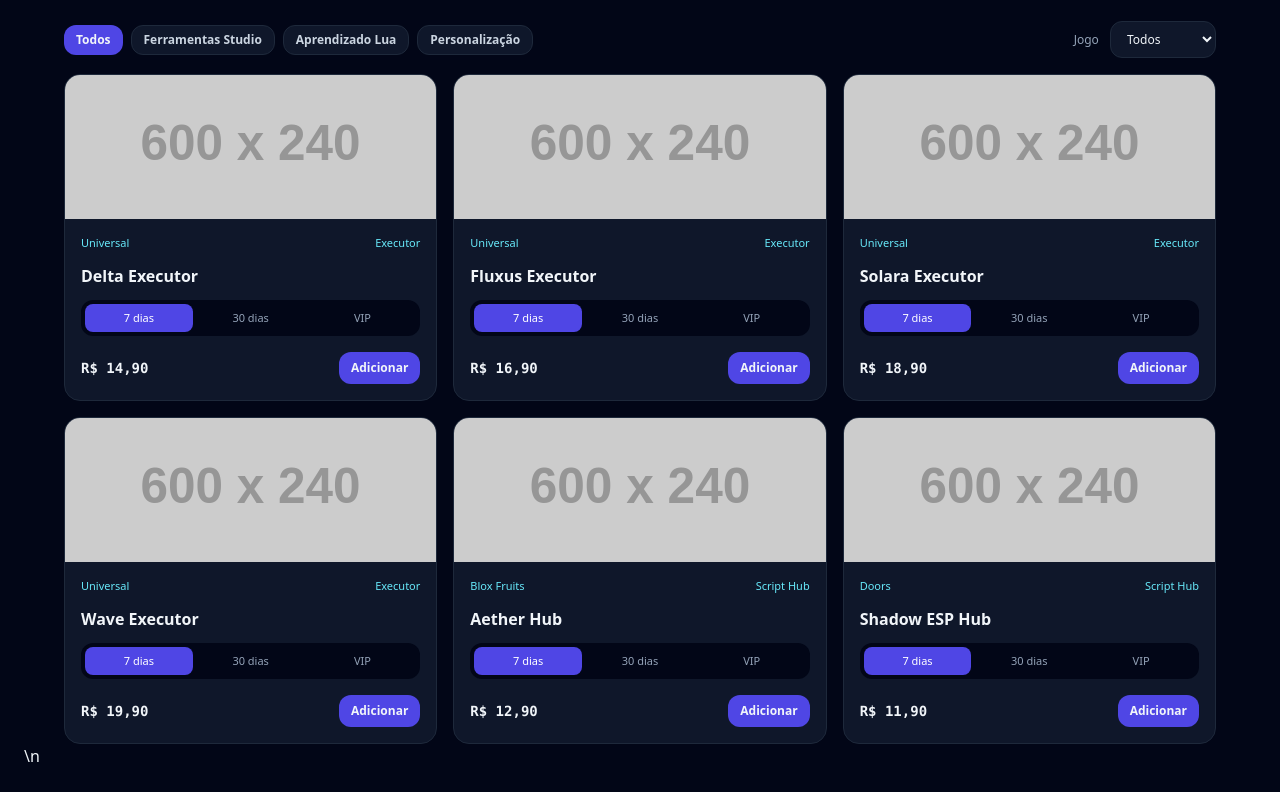
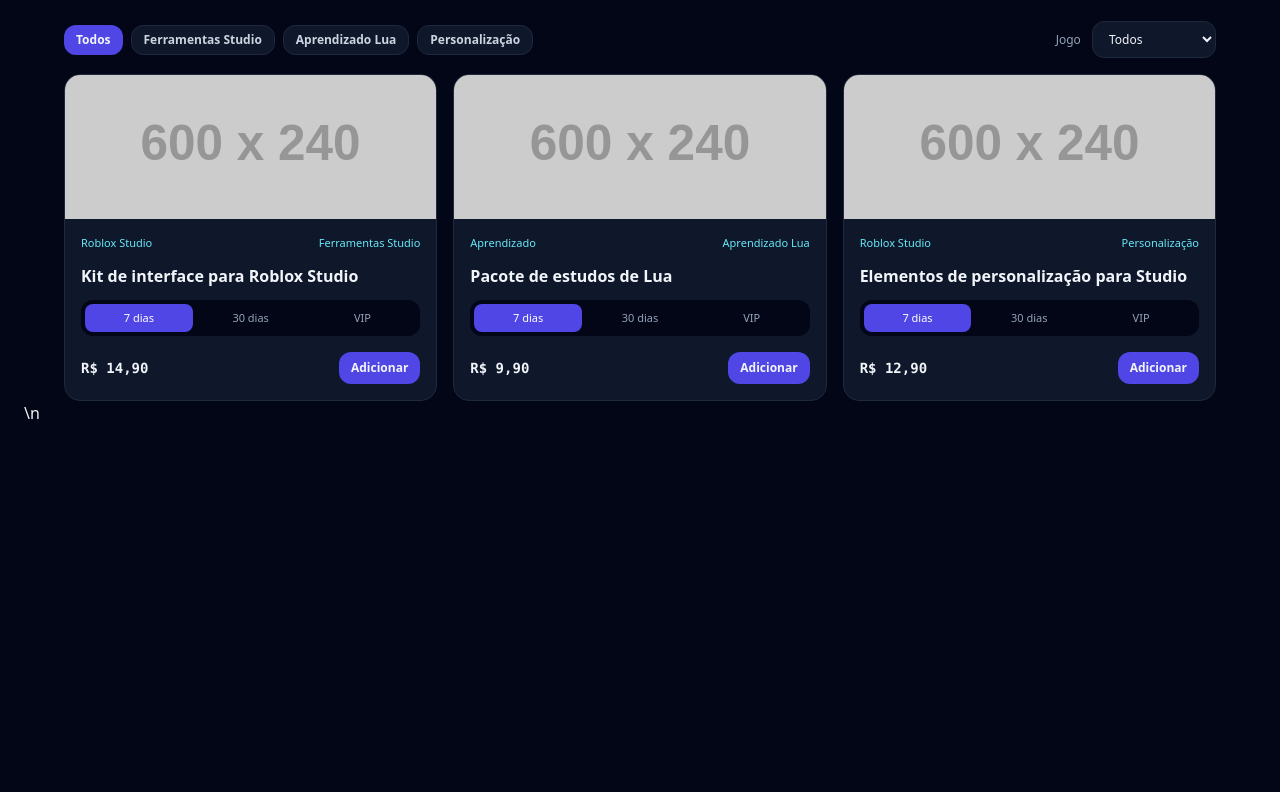
Before and after one commit to zezeanima7-create/NexusStore, a plain HTML site: page index.html in a window 1280 px wide. Shown: the part 706-1498 px from the top of the page. After the commit the page ends 1155 px from the top, so only its background shows below. Drawn offline with nearby package versions, Linux system fonts and the light colour scheme; placeholder pictures from the web are drawn by us.

Commit message:
Troca catálogo por recursos legítimos de Roblox Studio

```diff
--- a/index.html
+++ b/index.html
@@ -177,12 +177,9 @@ const makeKey = prefix => {
   return prefix + Array.from(bytes, b => b.toString(16).padStart(2,'0')).join('').toUpperCase();
 };
 const defaultItems = [
-  {id:'delta',name:'Delta Executor',game:'Universal',cat:'Executor',img:fallbackImage('DELTA EXECUTOR'),plans:[['7 dias',14.90],['30 dias',34.90],['VIP',79.90]]},
-  {id:'fluxus',name:'Fluxus Executor',game:'Universal',cat:'Executor',img:fallbackImage('FLUXUS EXECUTOR'),plans:[['7 dias',16.90],['30 dias',39.90],['VIP',89.90]]},
-  {id:'solara',name:'Solara Executor',game:'Universal',cat:'Executor',img:fallbackImage('SOLARA EXECUTOR'),plans:[['7 dias',18.90],['30 dias',44.90],['VIP',99.90]]},
-  {id:'wave',name:'Wave Executor',game:'Universal',cat:'Executor',img:fallbackImage('WAVE EXECUTOR'),plans:[['7 dias',19.90],['30 dias',46.90],['VIP',104.90]]},
-  {id:'aether',name:'Aether Hub',game:'Blox Fruits',cat:'Script Hub',img:fallbackImage('AETHER HUB'),plans:[['7 dias',12.90],['30 dias',29.90],['VIP',69.90]]},
-  {id:'shadow',name:'Shadow ESP Hub',game:'Doors',cat:'Script Hub',img:fallbackImage('SHADOW HUB'),plans:[['7 dias',11.90],['30 dias',27.90],['VIP',59.90]]}
+  {id:'studio-ui',name:'Kit de interface para Roblox Studio',game:'Roblox Studio',cat:'Ferramentas Studio',img:fallbackImage('ROBLOX STUDIO UI KIT'),plans:[['7 dias',14.90],['30 dias',34.90],['VIP',79.90]]},
+  {id:'lua-learning',name:'Pacote de estudos de Lua',game:'Aprendizado',cat:'Aprendizado Lua',img:fallbackImage('LUA LEARNING'),plans:[['7 dias',9.90],['30 dias',24.90],['VIP',49.90]]},
+  {id:'studio-custom',name:'Elementos de personalização para Studio',game:'Roblox Studio',cat:'Personalização',img:fallbackImage('STUDIO CUSTOMIZATION'),plans:[['7 dias',12.90],['30 dias',29.90],['VIP',59.90]]}
 ];
 const freshState = () => ({cat:'Todos',game:'Todos',fee:0.05,cash:0,gross:0,net:0,tx:[],adsterraEntries:[],cart:[],keys:[],selected:{},items:defaultItems});
 function loadState(){
@@ -192,7 +189,7 @@ function loadState(){
     const saved = JSON.parse(raw);
     const base = freshState();
     if (!saved || typeof saved !== 'object') return base;
-    return {...base,...saved,items:Array.isArray(saved.items)?saved.items:base.items,cart:Array.isArray(saved.cart)?saved.cart:[],keys:Array.isArray(saved.keys)?saved.keys:[],tx:Array.isArray(saved.tx)?saved.tx:[],adsterraEntries:Array.isArray(saved.adsterraEntries)?saved.adsterraEntries:[],selected:saved.selected && typeof saved.selected==='object'?saved.selected:{}};
+    return {...base,...saved,items:Array.isArray(saved.items)?saved.items.filter(item=>item&& !['Executor','Script Hub','Combo'].includes(item.cat) && !/executor|\\bESP\\b|exploit/i.test(String(item.name||''))):base.items,cart:Array.isArray(saved.cart)?saved.cart:[],keys:Array.isArray(saved.keys)?saved.keys:[],tx:Array.isArray(saved.tx)?saved.tx:[],adsterraEntries:Array.isArray(saved.adsterraEntries)?saved.adsterraEntries:[],selected:saved.selected && typeof saved.selected==='object'?saved.selected:{}};
   } catch (error) { console.warn('Não foi possível carregar os dados locais.',error); return freshState(); }
 }
 const S = loadState();
```
